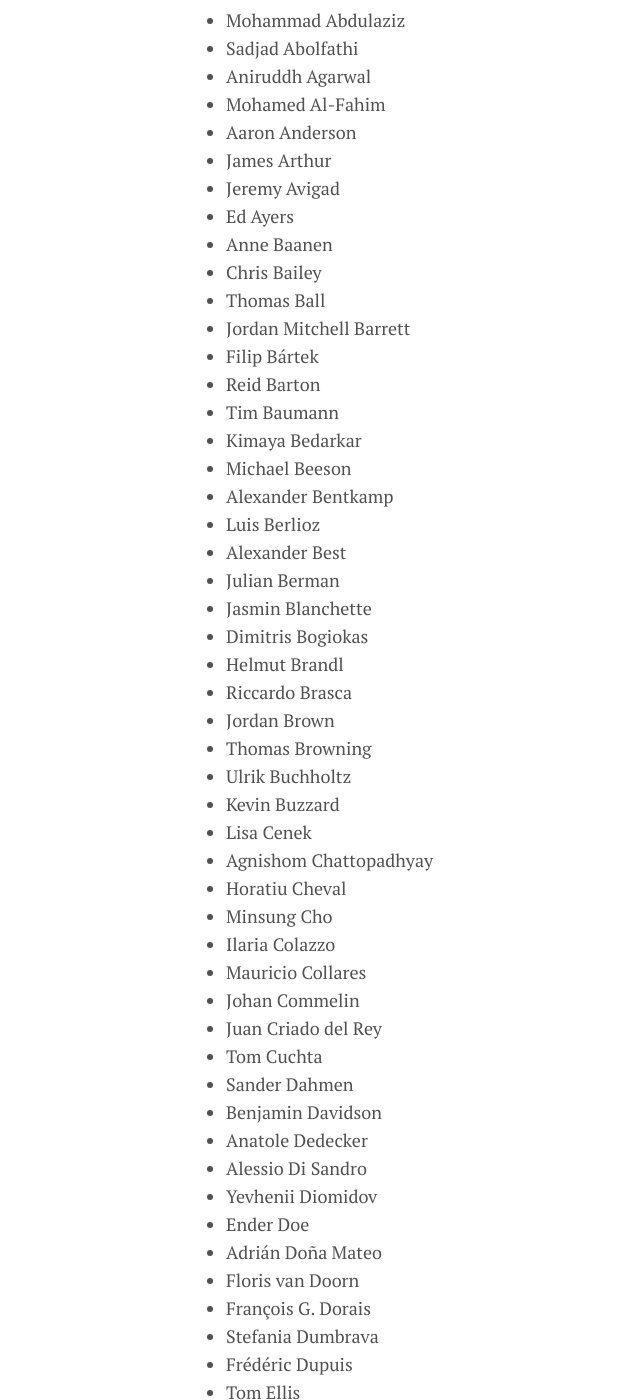
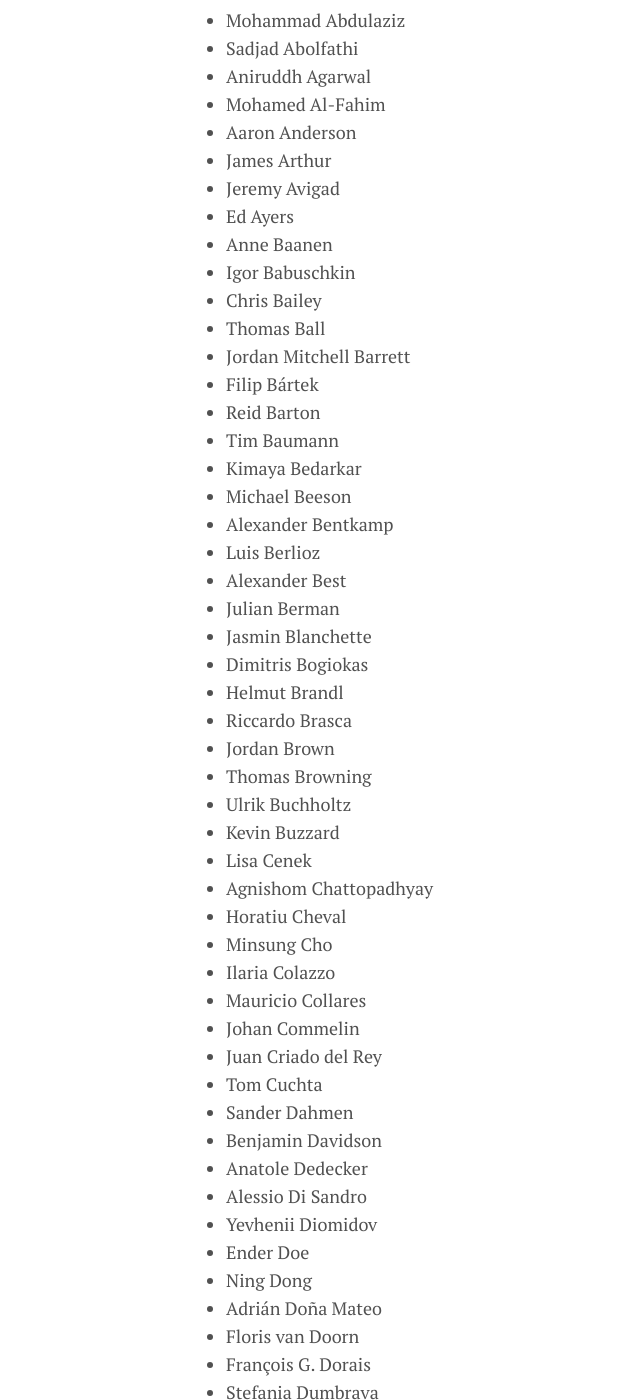
Before and after one commit to leanprover-community/lt2021, a Jekyll site: the page built from participants.md, in a window 1280 px wide and 1400 px high, scrolled down 371 px. Shown: the whole window, without its empty margins (54-694 px from the left). Built offline with Jekyll 4.4.1, drawn with Linux system fonts in a browser that asks for light colours.

Commit message:
participants, schedule item

```diff
--- a/participants.md
+++ b/participants.md
@@ -22,6 +22,7 @@ The links can also be found in the Lean Together 2021 stream of the [Zulip chat]
 * Jeremy Avigad
 * Ed Ayers
 * Anne Baanen
+* Igor Babuschkin
 * Chris Bailey
 * Thomas Ball
 * Jordan Mitchell Barrett
@@ -57,6 +58,7 @@ The links can also be found in the Lean Together 2021 stream of the [Zulip chat]
 * Alessio Di Sandro
 * Yevhenii Diomidov
 * Ender Doe
+* Ning Dong
 * Adrián Doña Mateo
 * Floris van Doorn
 * François G. Dorais
```
Also changed, not shown: other parts of participants.md (+1 -0 lines), schedule.md (+1 -1 lines).
